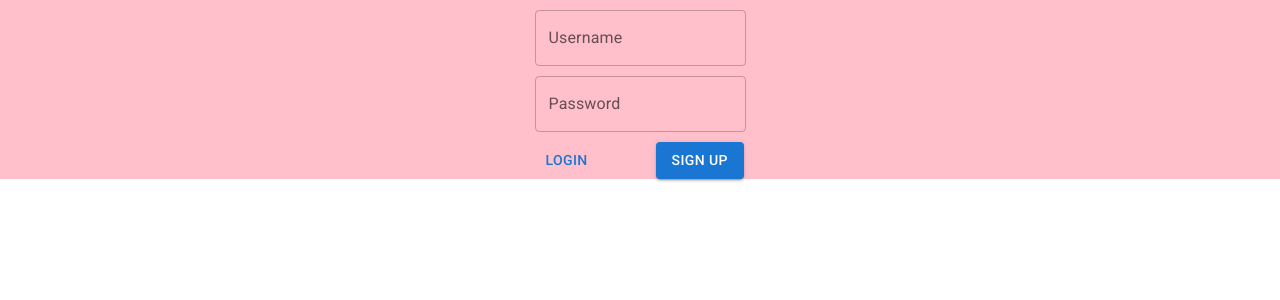
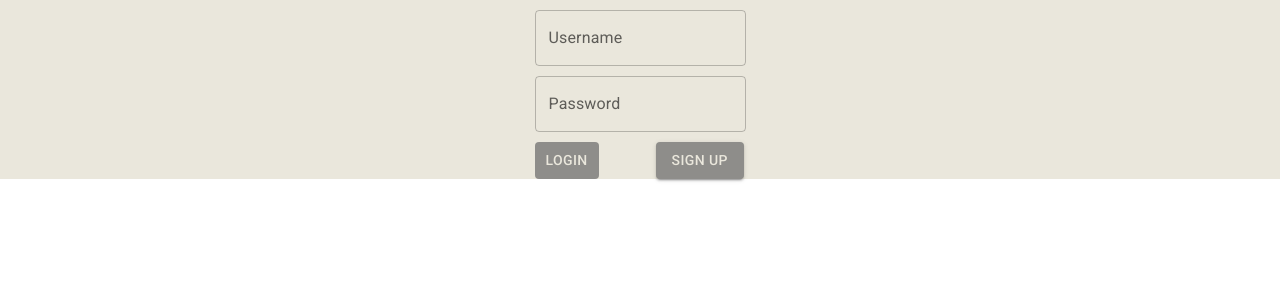
Before and after one commit to danielhogstrom/memestagramfrontend, a React (Create React App) app: page / in a window 1280 px wide. Shown: the top 300 px of the page. Built offline with nearby package versions, Linux system fonts and the light colour scheme.

Commit message:
some colors

```diff
--- a/src/App.js
+++ b/src/App.js
@@ -9,7 +9,8 @@ function App() {
         display: "flex",
         justifyContent: "center",
         alignItems: "center",
-        background: "pink"
+        background: "#EAE7DC"
+      //  background: "linear-gradient(to left top, #0F0E0E, #A5402D)",
       }}
     >
       <Login />
--- a/src/components/Header/Header.js
+++ b/src/components/Header/Header.js
@@ -40,7 +40,7 @@ export default function ElevateAppBar(props) {
       <CssBaseline />
       <ElevationScroll {...props}>
         <AppBar style={{ background: "white", color: "black" }}>
-          <Toolbar style={{ justifyContent: "space-between", backgroundColor: "#1A936F" }}>
+          <Toolbar style={{ justifyContent: "space-between", backgroundColor: "#D8C3A5" }}>
             <Typography variant="h6" component="div">
               Memestagram
             </Typography>
--- a/src/components/Login/Login.js
+++ b/src/components/Login/Login.js
@@ -67,13 +67,13 @@ export default function App() {
             style={{ marginTop: "10px" }}
           />
         </div>
-        <Button variant="text" type="submit" style={{ marginTop: "10px" }}>
+        <Button variant="text" type="submit" style={{ marginTop: "10px", backgroundColor: "#8E8D8A", color: "#EAE7DC" }}>
           Login
         </Button>
         <Button
           variant="contained"
           type="submit"
-          style={{ marginTop: "10px", marginLeft: "57px" }}
+          style={{ marginTop: "10px", marginLeft: "57px",  backgroundColor: "#8E8D8A", color: "#EAE7DC"  }}
         >
           Sign up
         </Button>
```
